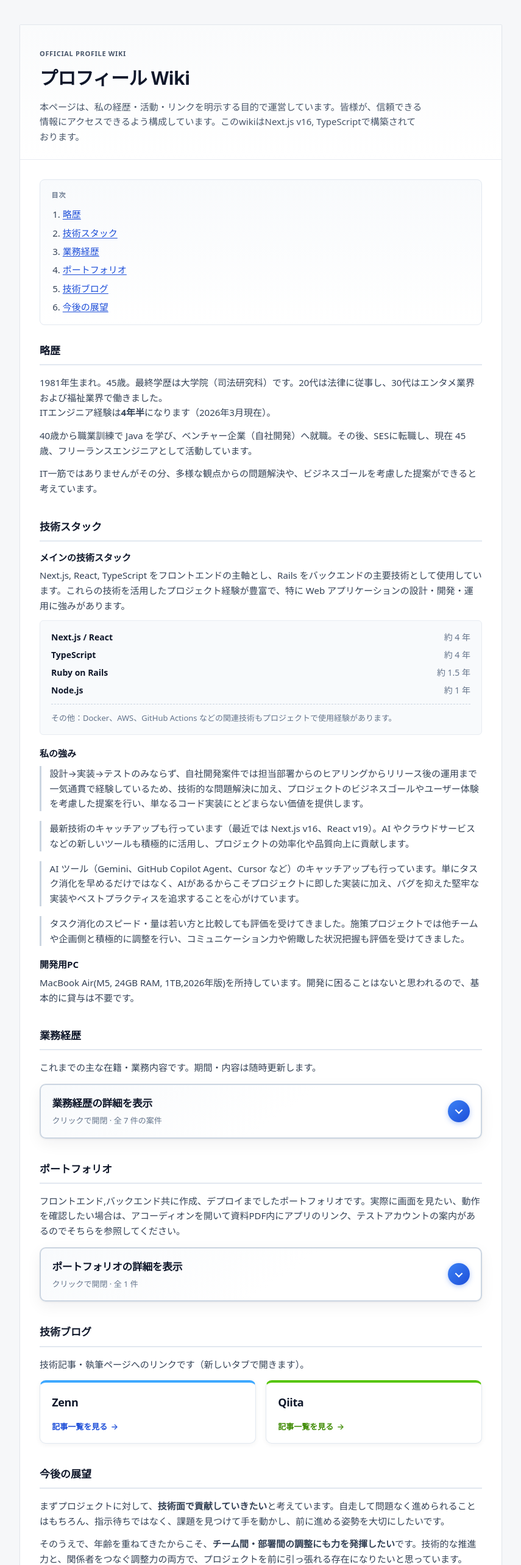
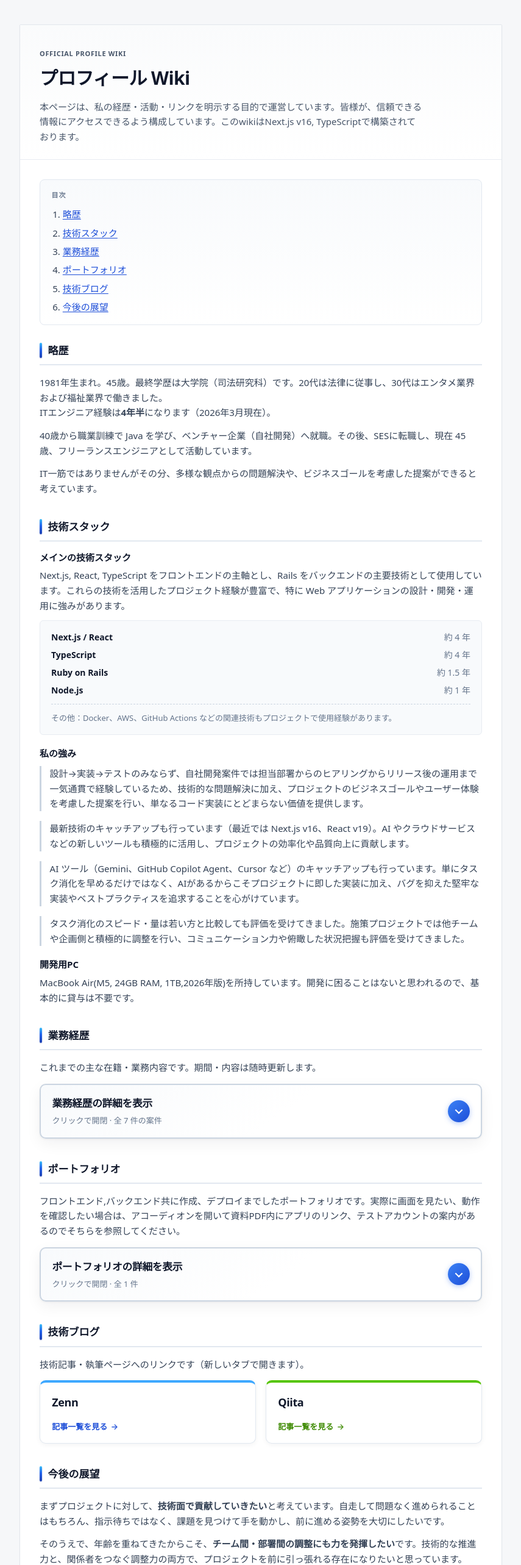
Before and after one commit to tokumei29/profile, a Next.js app: page / in a window 1280 px wide. Shown: the top 2566 px of the page at 61% size, without its empty margins (212-1067 px from the left). Built offline with nearby package versions, Linux system fonts and the light colour scheme.

Commit message:
wikiアップデート

```diff
--- a/src/features/profile/sections/BioSection.module.css
+++ b/src/features/profile/sections/BioSection.module.css
@@ -10,12 +10,31 @@
 }
 
 .sectionTitle {
+  position: relative;
   font-size: 1.0625rem;
   font-weight: 700;
   color: #0f172a;
+  padding-left: 0.85rem;
   padding-bottom: 0.5rem;
   margin-bottom: 1rem;
   border-bottom: 2px solid #e2e8f0;
+}
+
+.sectionTitle::before {
+  content: '';
+  position: absolute;
+  left: 0;
+  top: 0.06em;
+  bottom: calc(0.5rem + 2px);
+  width: 4px;
+  border-radius: 2px;
+  background: linear-gradient(
+    180deg,
+    #38bdf8 0%,
+    #2563eb 45%,
+    #1e40af 100%
+  );
+  box-shadow: 0 1px 2px rgba(30, 64, 175, 0.2);
 }
 
 .sectionBody {
--- a/src/features/profile/sections/CareerSection.module.css
+++ b/src/features/profile/sections/CareerSection.module.css
@@ -10,12 +10,31 @@
 }
 
 .sectionTitle {
+  position: relative;
   font-size: 1.0625rem;
   font-weight: 700;
   color: #0f172a;
+  padding-left: 0.85rem;
   padding-bottom: 0.5rem;
   margin-bottom: 1rem;
   border-bottom: 2px solid #e2e8f0;
+}
+
+.sectionTitle::before {
+  content: '';
+  position: absolute;
+  left: 0;
+  top: 0.06em;
+  bottom: calc(0.5rem + 2px);
+  width: 4px;
+  border-radius: 2px;
+  background: linear-gradient(
+    180deg,
+    #38bdf8 0%,
+    #2563eb 45%,
+    #1e40af 100%
+  );
+  box-shadow: 0 1px 2px rgba(30, 64, 175, 0.2);
 }
 
 .sectionBody {
--- a/src/features/profile/sections/OutlookSection.module.css
+++ b/src/features/profile/sections/OutlookSection.module.css
@@ -10,12 +10,31 @@
 }
 
 .sectionTitle {
+  position: relative;
   font-size: 1.0625rem;
   font-weight: 700;
   color: #0f172a;
+  padding-left: 0.85rem;
   padding-bottom: 0.5rem;
   margin-bottom: 1rem;
   border-bottom: 2px solid #e2e8f0;
+}
+
+.sectionTitle::before {
+  content: '';
+  position: absolute;
+  left: 0;
+  top: 0.06em;
+  bottom: calc(0.5rem + 2px);
+  width: 4px;
+  border-radius: 2px;
+  background: linear-gradient(
+    180deg,
+    #38bdf8 0%,
+    #2563eb 45%,
+    #1e40af 100%
+  );
+  box-shadow: 0 1px 2px rgba(30, 64, 175, 0.2);
 }
 
 .sectionBody {
--- a/src/features/profile/sections/PortfolioSection.module.css
+++ b/src/features/profile/sections/PortfolioSection.module.css
@@ -10,12 +10,31 @@
 }
 
 .sectionTitle {
+  position: relative;
   font-size: 1.0625rem;
   font-weight: 700;
   color: #0f172a;
+  padding-left: 0.85rem;
   padding-bottom: 0.5rem;
   margin-bottom: 1rem;
   border-bottom: 2px solid #e2e8f0;
+}
+
+.sectionTitle::before {
+  content: '';
+  position: absolute;
+  left: 0;
+  top: 0.06em;
+  bottom: calc(0.5rem + 2px);
+  width: 4px;
+  border-radius: 2px;
+  background: linear-gradient(
+    180deg,
+    #38bdf8 0%,
+    #2563eb 45%,
+    #1e40af 100%
+  );
+  box-shadow: 0 1px 2px rgba(30, 64, 175, 0.2);
 }
 
 .sectionBody {
--- a/src/features/profile/sections/TechBlogSection.module.css
+++ b/src/features/profile/sections/TechBlogSection.module.css
@@ -10,12 +10,31 @@
 }
 
 .sectionTitle {
+  position: relative;
   font-size: 1.0625rem;
   font-weight: 700;
   color: #0f172a;
+  padding-left: 0.85rem;
   padding-bottom: 0.5rem;
   margin-bottom: 1rem;
   border-bottom: 2px solid #e2e8f0;
+}
+
+.sectionTitle::before {
+  content: '';
+  position: absolute;
+  left: 0;
+  top: 0.06em;
+  bottom: calc(0.5rem + 2px);
+  width: 4px;
+  border-radius: 2px;
+  background: linear-gradient(
+    180deg,
+    #38bdf8 0%,
+    #2563eb 45%,
+    #1e40af 100%
+  );
+  box-shadow: 0 1px 2px rgba(30, 64, 175, 0.2);
 }
 
 .sectionBody {
--- a/src/features/profile/sections/TechStackSection.module.css
+++ b/src/features/profile/sections/TechStackSection.module.css
@@ -10,12 +10,31 @@
 }
 
 .sectionTitle {
+  position: relative;
   font-size: 1.0625rem;
   font-weight: 700;
   color: #0f172a;
+  padding-left: 0.85rem;
   padding-bottom: 0.5rem;
   margin-bottom: 1rem;
   border-bottom: 2px solid #e2e8f0;
+}
+
+.sectionTitle::before {
+  content: '';
+  position: absolute;
+  left: 0;
+  top: 0.06em;
+  bottom: calc(0.5rem + 2px);
+  width: 4px;
+  border-radius: 2px;
+  background: linear-gradient(
+    180deg,
+    #38bdf8 0%,
+    #2563eb 45%,
+    #1e40af 100%
+  );
+  box-shadow: 0 1px 2px rgba(30, 64, 175, 0.2);
 }
 
 .sectionBody {
```
